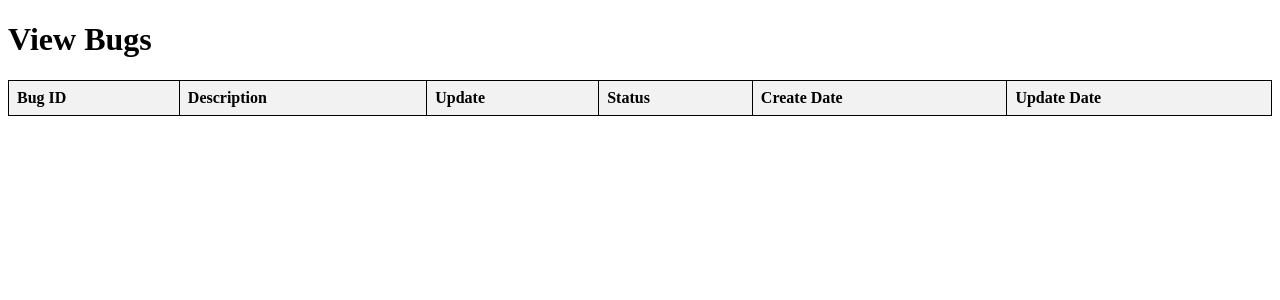
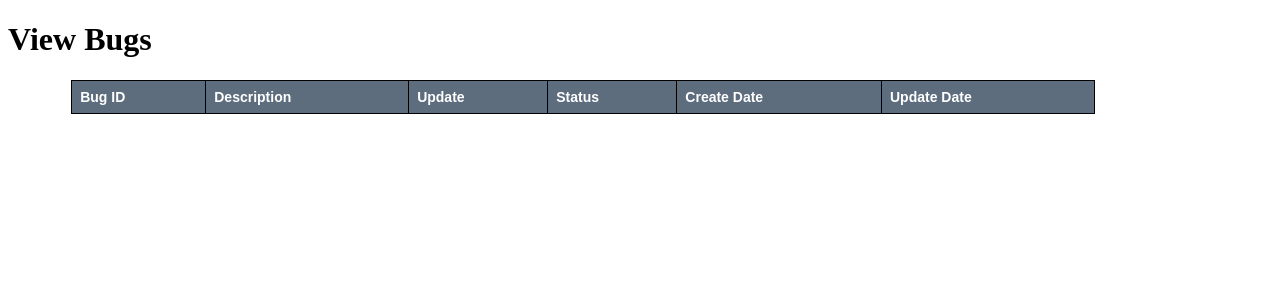
Before and after one commit to naufal-m/TestTool, a Flask app: page /view_bugs in a window 1280 px wide. Shown: the top 300 px of the page. Run offline with Flask 3, Linux system fonts and the light colour scheme; lists and menus that the app fills with data are empty.

Commit message:
css table seperated and updated the button colors and change the bug report table position

```diff
--- a/app.py
+++ b/app.py
@@ -1,4 +1,4 @@
-from flask import Flask, render_template, request, send_file
+from flask import Flask, render_template, request, send_file, jsonify
 import pandas as pd
 import os
 import datetime
@@ -23,7 +23,7 @@ def add_bug(bug_report, bug_id, description):
         return f"Bug with ID {bug_id} already exists."
     else:
         created_date = datetime.datetime.now().strftime('%Y-%m-%d %H:%M:%S')
-        bug_report[bug_id] = {'Description': description, 'Update': 'N/A', 'Status': 'Open', 'Date': created_date,
+        bug_report[bug_id] = {'Description': description, 'Update': description, 'Status': 'Open', 'Date': created_date,
                                'Update_date': 'N/A'}
         save_bug_report(bug_report)
         return f"Bug ID {bug_id} added successfully."
@@ -68,7 +68,7 @@ def update_bugs_route():
 def view_bugs_route():
     bug_report = load_bug_report()
     # return view_bugs(bug_report)
-    return render_template('bugs_table.html', bug_report=bug_report)
+    return render_template('view_table.html', bug_report=bug_report)
 
 @app.route('/download_bug_report')
 def download_bug_report():
--- /dev/null
+++ b/static/view_table.css
@@ -0,0 +1,30 @@
+.table-container {
+    margin: 0 auto; /* This will center the table horizontally */
+    width: 90%; /* Adjust the width as needed */
+}
+
+table {
+            border-collapse: collapse;
+            width: 90%;
+        }
+
+        th, td {
+            border: 1px solid black;
+            padding: 8px;
+            text-align: left;
+            font-family: Arial, sans-serif;
+            background-color: #f2f2f2;
+            font-size: 12px
+        }
+
+        th {
+            background-color: #f2f2f2;
+            font-family: Arial, sans-serif;
+            background-color: #5D6D7E;
+            color: white;
+            font-size: 14px
+        }
+
+        tr:nth-child(even) {
+            background-color: #f2f2f2;
+        }
--- a/templates/bugs_table.html
+++ b/templates/view_table.html
@@ -3,31 +3,11 @@
 <head>
     <meta charset="UTF-8">
     <title>View Bugs</title>
-
-  <style>
-        table {
-            border-collapse: collapse;
-            width: 100%;
-        }
-
-        th, td {
-            border: 1px solid black;
-            padding: 8px;
-            text-align: left;
-        }
-
-        th {
-            background-color: #f2f2f2;
-        }
-
-        tr:nth-child(even) {
-            background-color: #f2f2f2;
-        }
-  </style>
-
+    <link rel="stylesheet" href="{{ url_for('static', filename='view_table.css') }}">
 </head>
 <body>
 <h1>View Bugs</h1>
+    <div class="table-container">
     <table>
         <tr>
             <th>Bug ID</th>
@@ -48,5 +28,6 @@
         </tr>
         {% endfor %}
     </table>
+    </div>
 </body>
 </html>
```
Also changed, not shown: static/styles.css (+7 -7 lines), static/scripts.js (line endings or trailing spaces), 1 other file.
